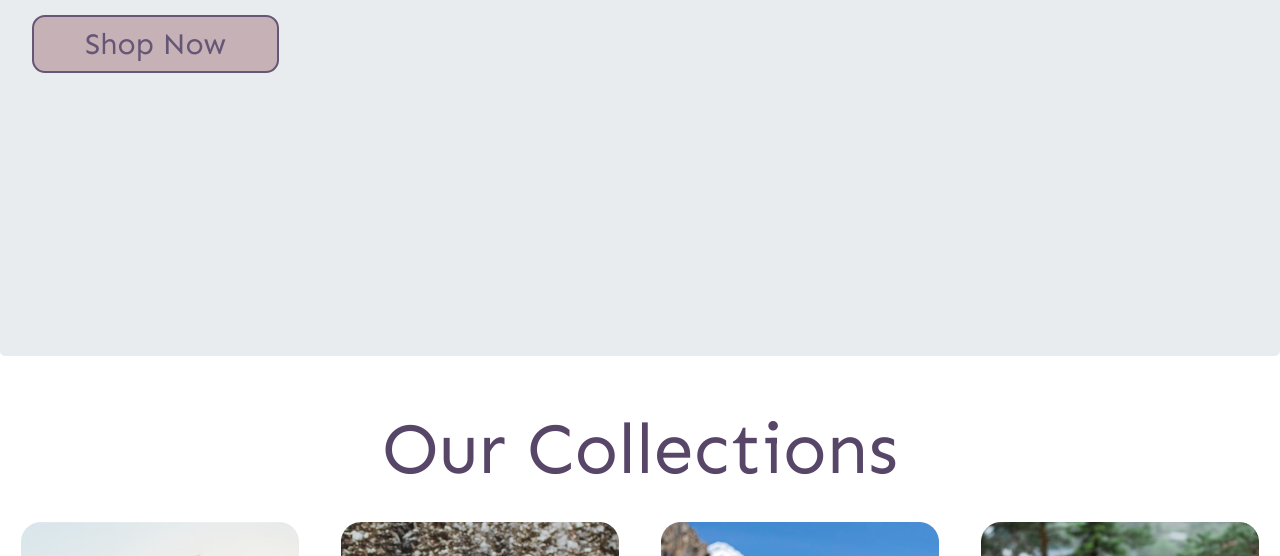
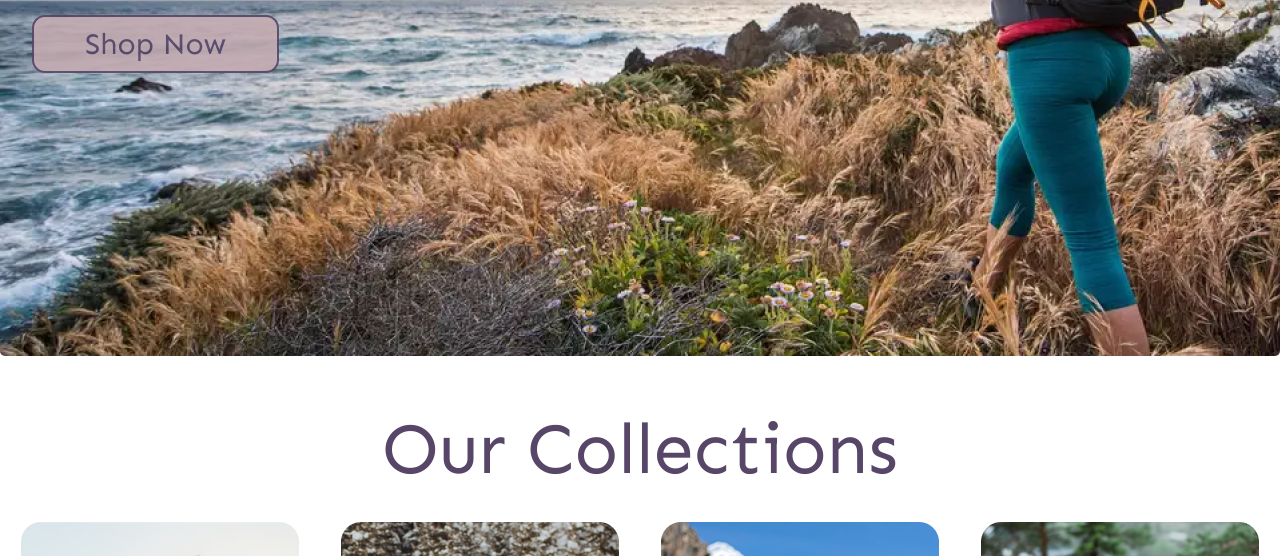
Before and after one commit to sarthur7/JunkoActivewear, a plain HTML site: page index.html in a window 1280 px wide. Shown: the part 723-1279 px from the top of the page. Drawn offline with nearby package versions, Linux system fonts and the light colour scheme.

Commit message:
Update style.css

```diff
--- a/css/style.css
+++ b/css/style.css
@@ -118,7 +118,7 @@ font-family: 'Sen', sans-serif;
 /* Hero and Cards */
 
 .hero {
-  background-image: url(../..images/Hero.png);
+  background-image: url(../images/Hero.png);
   background-size: cover;
   background-repeat: no-repeat;
   height: 621px;
```
